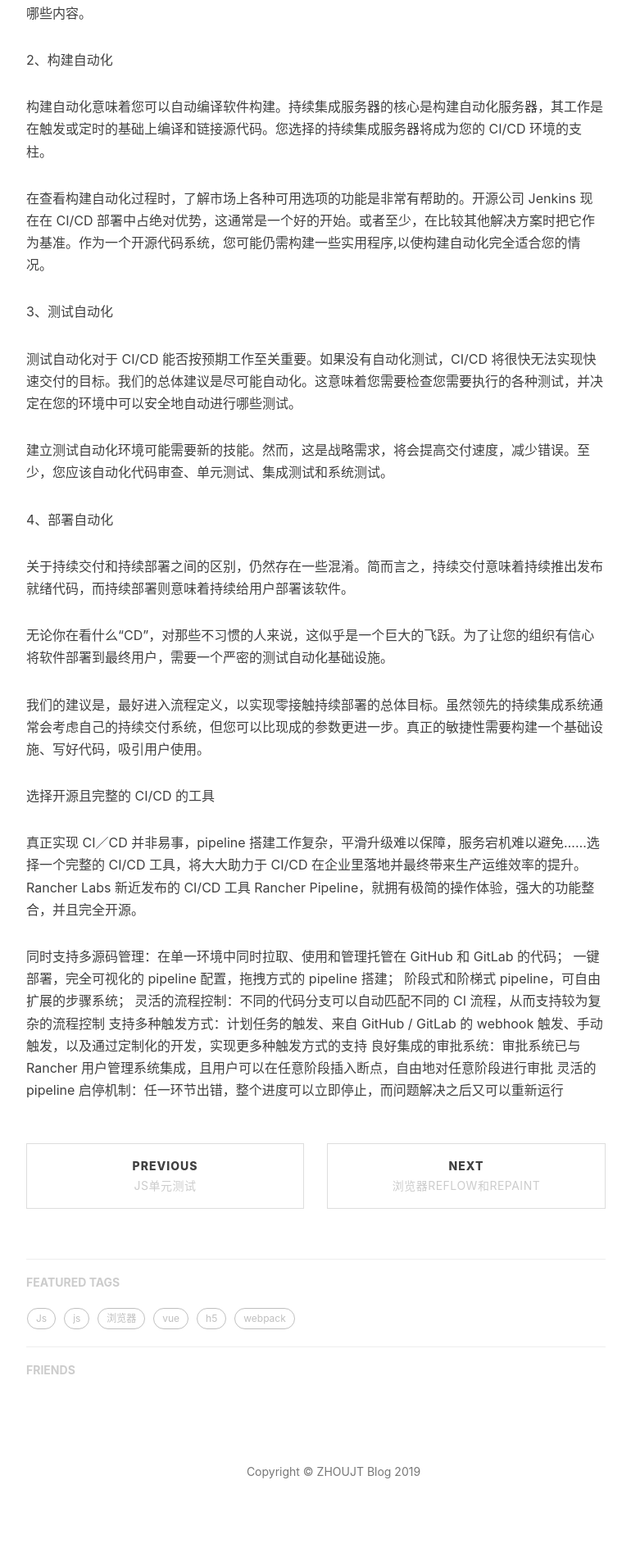
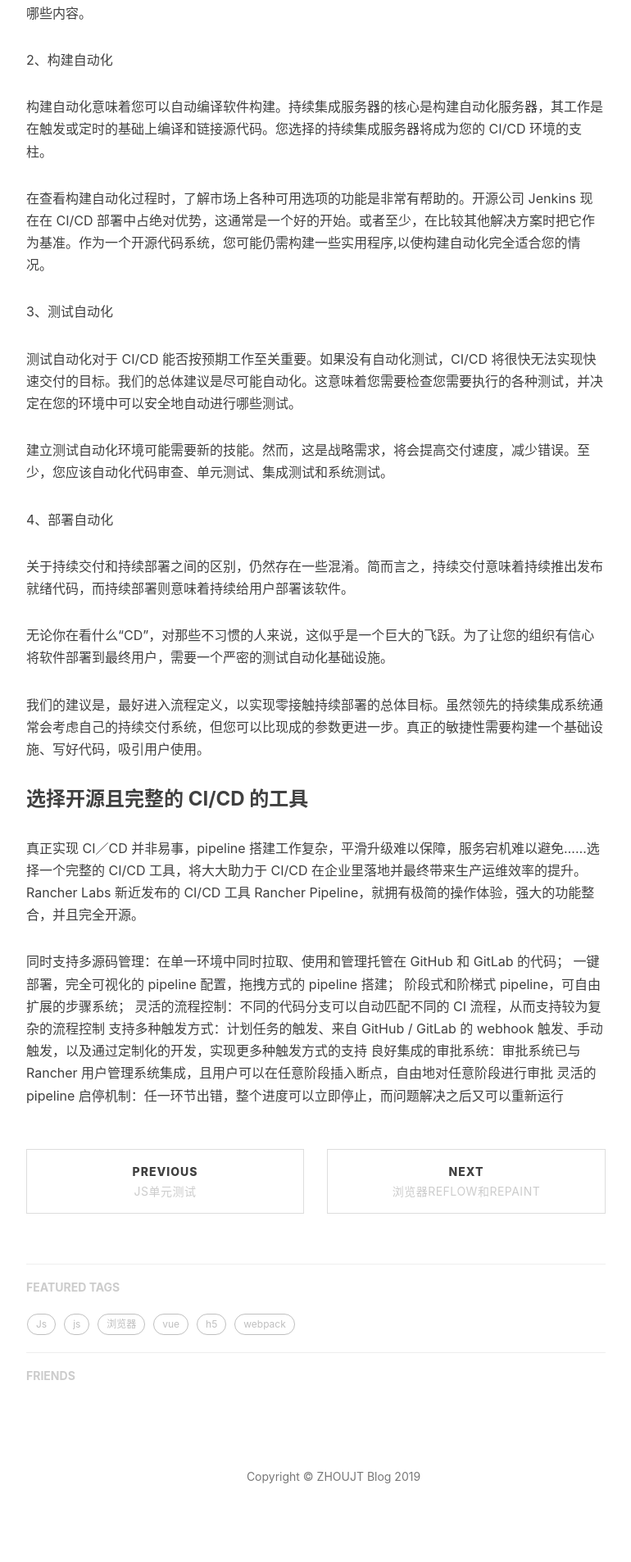
Before and after one commit to juntaozhou05/juntaozho05.github.io, a Jekyll site: the page built from _posts/2018-09-11-CI-CD.md, in a window 1280 px wide. Shown: the part 2061-3967 px from the top of the page at 82% size, without its empty margins (233-1003 px from the left). Built offline with Jekyll 4.4.1, drawn with Linux system fonts in a browser that asks for light colours; nearby versions of some CDN libraries; comment, search, counter and statistics services are not loaded.

Commit message:
add blog

```diff
--- a/_posts/2018-09-11-CI-CD.md
+++ b/_posts/2018-09-11-CI-CD.md
@@ -68,7 +68,7 @@ CD 的另一个好处是它能保证每个发行版本的风险较低。当使
 
 我们的建议是，最好进入流程定义，以实现零接触持续部署的总体目标。虽然领先的持续集成系统通常会考虑自己的持续交付系统，但您可以比现成的参数更进一步。真正的敏捷性需要构建一个基础设施、写好代码，吸引用户使用。
 
-选择开源且完整的 CI/CD 的工具
+### 选择开源且完整的 CI/CD 的工具
 
 真正实现 CI／CD 并非易事，pipeline 搭建工作复杂，平滑升级难以保障，服务宕机难以避免……选择一个完整的 CI/CD 工具，将大大助力于 CI/CD 在企业里落地并最终带来生产运维效率的提升。Rancher Labs 新近发布的 CI/CD 工具 Rancher Pipeline，就拥有极简的操作体验，强大的功能整合，并且完全开源。
 
```
